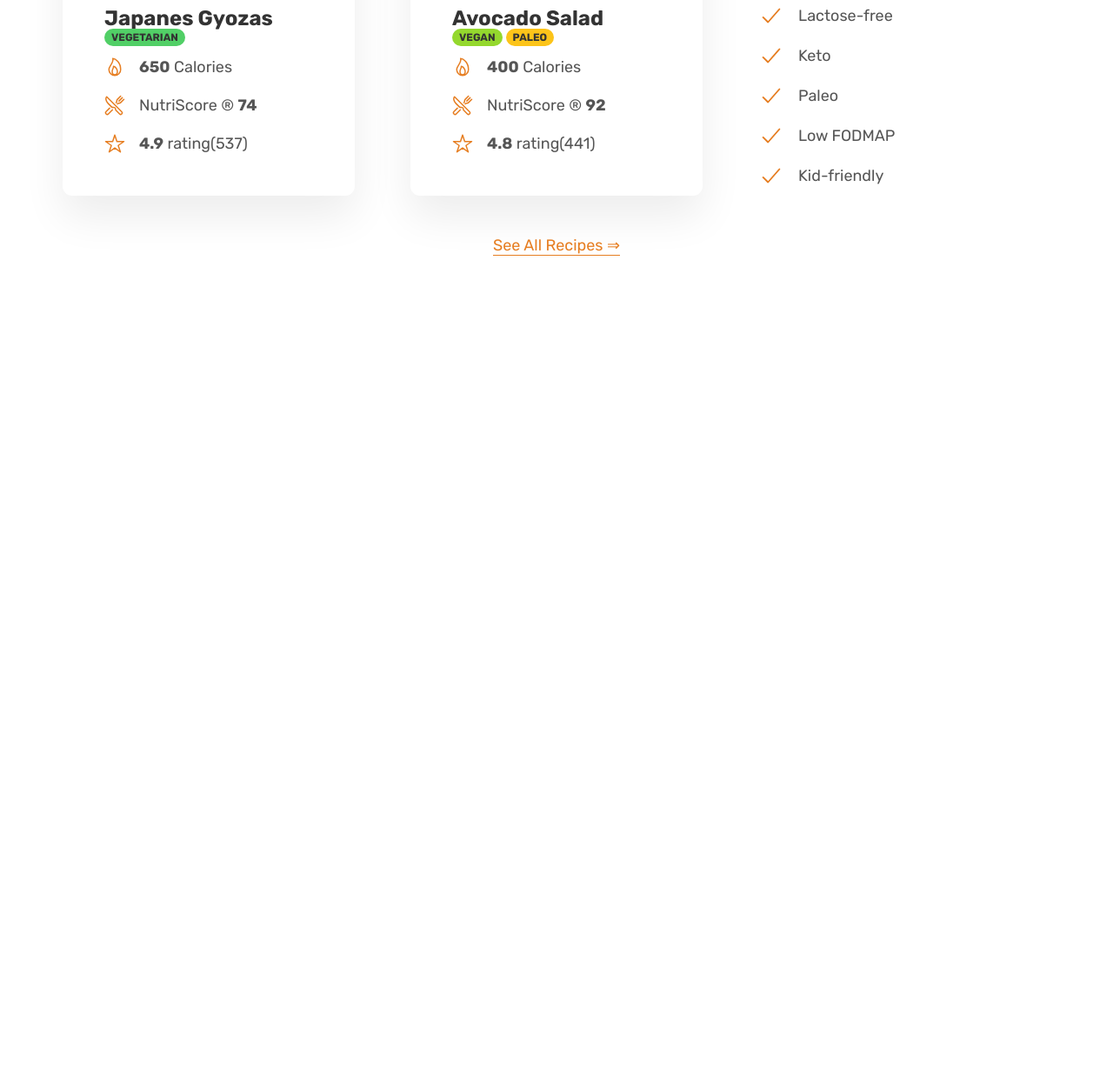
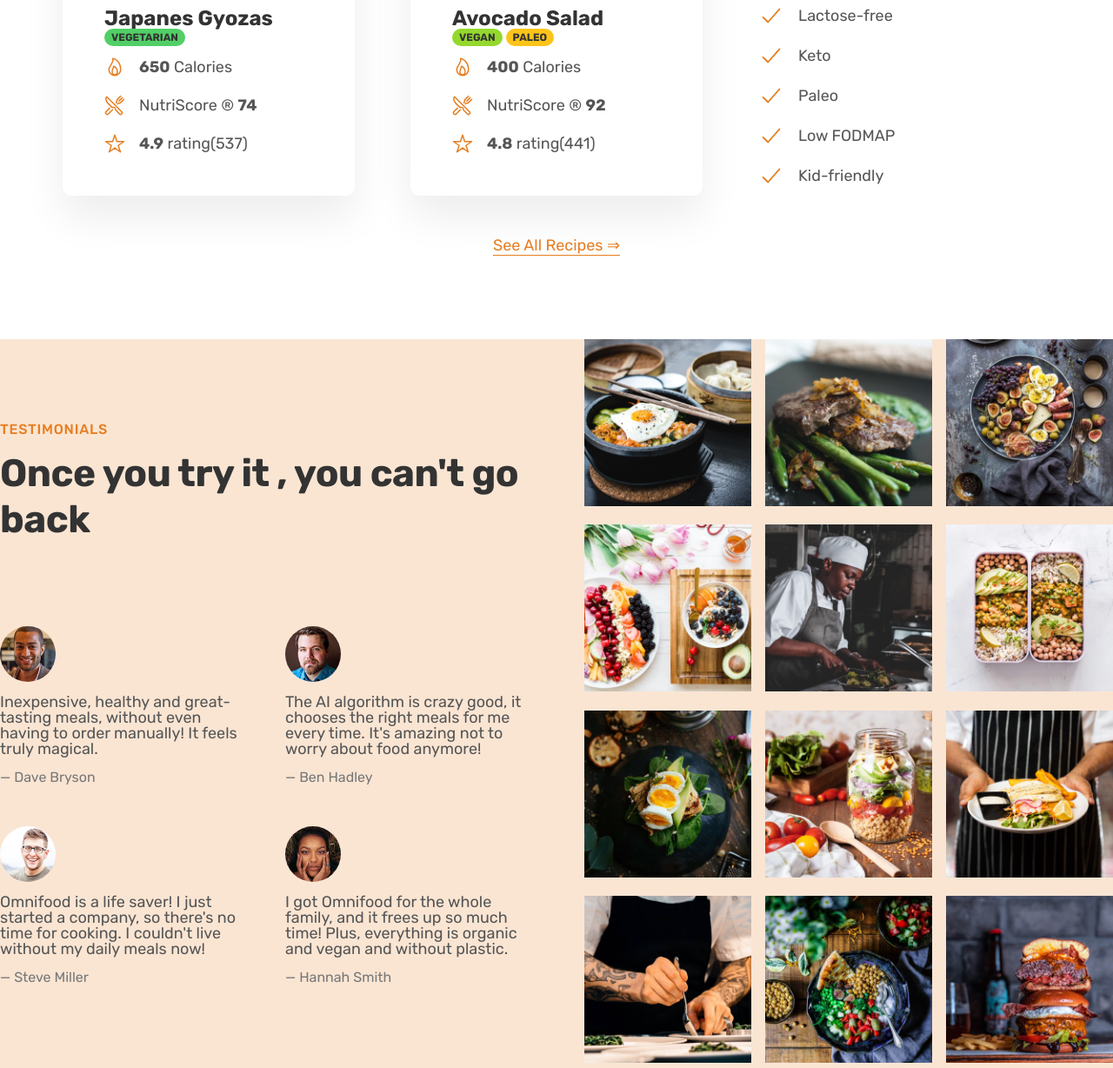
Before and after one commit to Thiha190503/Omnifood, a plain HTML site: page index.html in a window 1280 px wide. Shown: the part 2736-3964 px from the top of the page at 87% size. Before the commit the page ends 3126 px from the top, so only its background shows below. Drawn offline with nearby package versions, Linux system fonts and the light colour scheme.

Commit message:
Testimonial Section

```diff
--- a/css/style.css
+++ b/css/style.css
@@ -273,3 +273,47 @@ default : 9px;
 .meal:hover {
   transform: translateY(-1.2rem);
 }
+/******************************/
+/* Testimonial Section */
+/******************************/
+.section-testimonial {
+  background-color: #fae5d3;
+}
+.testimonial-container {
+  padding: 9.6rem 0;
+}
+.testimonials {
+  display: grid;
+  grid-template-columns: 1fr 1fr;
+  gap: 4.8rem;
+}
+.testimonial-img {
+  width: 6.4rem;
+  border-radius: 50%;
+  margin-bottom: 1.2rem;
+}
+.testimonial-text {
+  font-size: 1.8rem;
+  line-height: 1.8rem;
+  margin-bottom: 1.6rem;
+}
+.testimonial-name {
+  font-size: 1.6rem;
+  color: #777;
+}
+.gallery {
+  display: grid;
+  grid-template-columns: repeat(3, 1fr);
+  gap: 1.6rem;
+}
+.gallery-item {
+  overflow: hidden;
+}
+.gallery-item img {
+  display: block;
+  width: 100%;
+  transition: all 0.4s;
+}
+.gallery-item img:hover {
+  transform: scale(1.1);
+}
--- a/index.html
+++ b/index.html
@@ -283,6 +283,100 @@
           <a href="#" class="link">See All Recipes &rArr;</a>
         </div>
       </section>
+      <section class="section-testimonial grid grid--2--cols">
+        <div class="testimonial-container">
+          <span class="sub-heading">Testimonials</span>
+          <h2 class="heading-secondary">Once you try it , you can't go back</h2>
+          <div class="testimonials">
+            <figure class="testimonial">
+              <img
+                class="testimonial-img"
+                src="./img/customers/dave.jpg"
+                alt="Customer Dave Bryson"
+              />
+              <blockquote class="testimonial-text">
+                Inexpensive, healthy and great-tasting meals, without even
+                having to order manually! It feels truly magical.
+              </blockquote>
+              <p class="testimonial-name">&mdash; Dave Bryson</p>
+            </figure>
+            <figure class="testimonial">
+              <img
+                class="testimonial-img"
+                src="./img/customers/ben.jpg"
+                alt="Customer Ben Hadley"
+              />
+              <blockquote class="testimonial-text">
+                The AI algorithm is crazy good, it chooses the right meals for
+                me every time. It's amazing not to worry about food anymore!
+              </blockquote>
+              <p class="testimonial-name">&mdash; Ben Hadley</p>
+            </figure>
+            <figure class="testimonial">
+              <img
+                class="testimonial-img"
+                src="./img/customers/steve.jpg"
+                alt="Customer Steve Miller"
+              />
+              <blockquote class="testimonial-text">
+                Omnifood is a life saver! I just started a company, so there's
+                no time for cooking. I couldn't live without my daily meals now!
+              </blockquote>
+              <p class="testimonial-name">&mdash; Steve Miller</p>
+            </figure>
+            <figure class="testimonial">
+              <img
+                class="testimonial-img"
+                src="./img/customers/hannah.jpg"
+                alt="Customer Hannah Smith"
+              />
+              <blockquote class="testimonial-text">
+                I got Omnifood for the whole family, and it frees up so much
+                time! Plus, everything is organic and vegan and without plastic.
+              </blockquote>
+              <p class="testimonial-name">&mdash; Hannah Smith</p>
+            </figure>
+          </div>
+        </div>
+        <div class="gallery">
+          <figure class="gallery-item">
+            <img src="./img/gallery/gallery-1.jpg" alt="Food Gallery Image" />
+          </figure>
+          <figure class="gallery-item">
+            <img src="./img/gallery/gallery-2.jpg" alt="Food Gallery Image" />
+          </figure>
+          <figure class="gallery-item">
+            <img src="./img/gallery/gallery-3.jpg" alt="Food Gallery Image" />
+          </figure>
+          <figure class="gallery-item">
+            <img src="./img/gallery/gallery-4.jpg" alt="Food Gallery Image" />
+          </figure>
+          <figure class="gallery-item">
+            <img src="./img/gallery/gallery-5.jpg" alt="Food Gallery Image" />
+          </figure>
+          <figure class="gallery-item">
+            <img src="./img/gallery/gallery-6.jpg" alt="Food Gallery Image" />
+          </figure>
+          <figure class="gallery-item">
+            <img src="./img/gallery/gallery-7.jpg" alt="Food Gallery Image" />
+          </figure>
+          <figure class="gallery-item">
+            <img src="./img/gallery/gallery-8.jpg" alt="Food Gallery Image" />
+          </figure>
+          <figure class="gallery-item">
+            <img src="./img/gallery/gallery-9.jpg" alt="Food Gallery Image" />
+          </figure>
+          <figure class="gallery-item">
+            <img src="./img/gallery/gallery-10.jpg" alt="Food Gallery Image" />
+          </figure>
+          <figure class="gallery-item">
+            <img src="./img/gallery/gallery-11.jpg" alt="Food Gallery Image" />
+          </figure>
+          <figure class="gallery-item">
+            <img src="./img/gallery/gallery-12.jpg" alt="Food Gallery Image" />
+          </figure>
+        </div>
+      </section>
     </main>
 
     <!-- Ionic Icon Link -->
```
